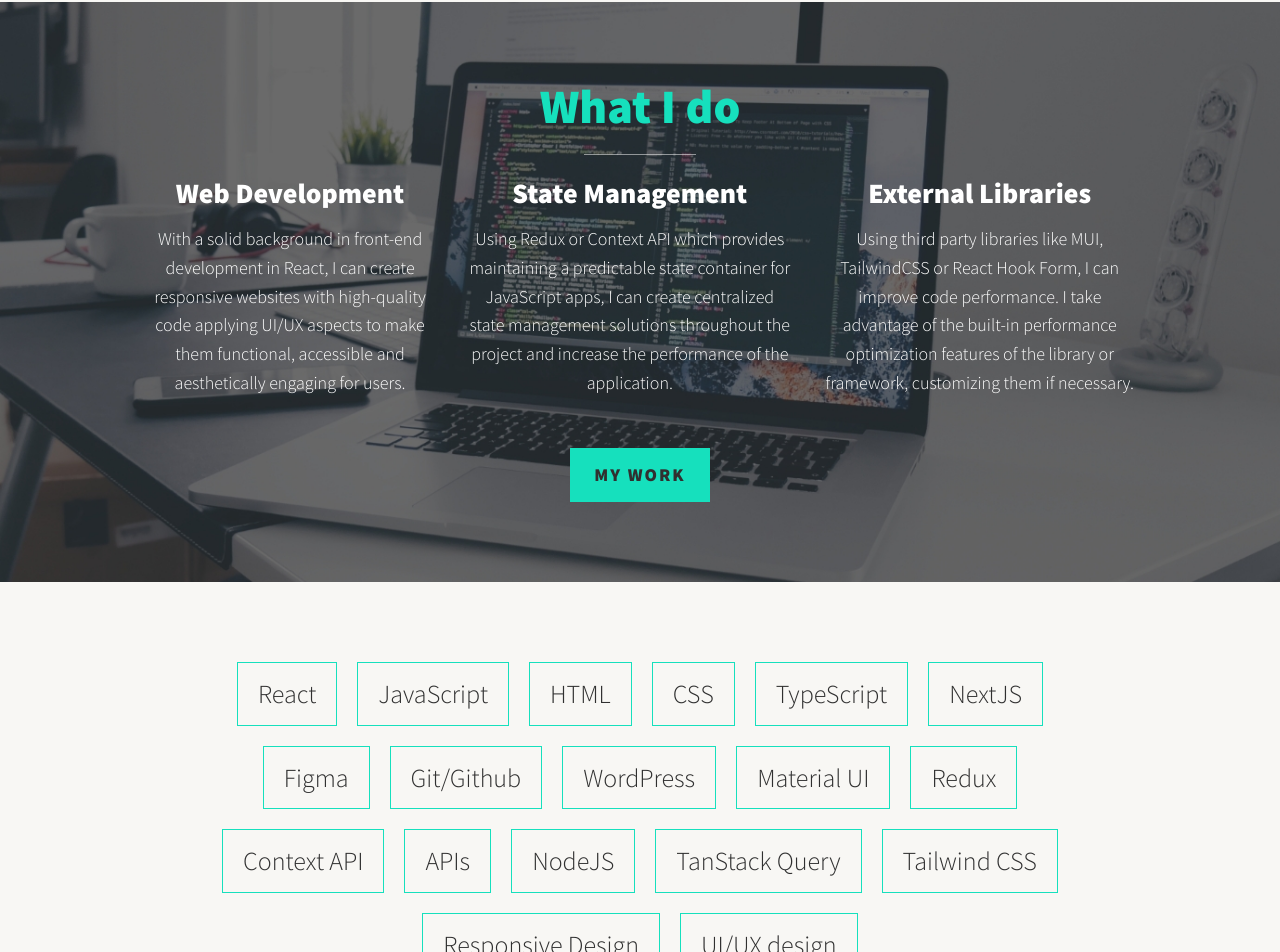
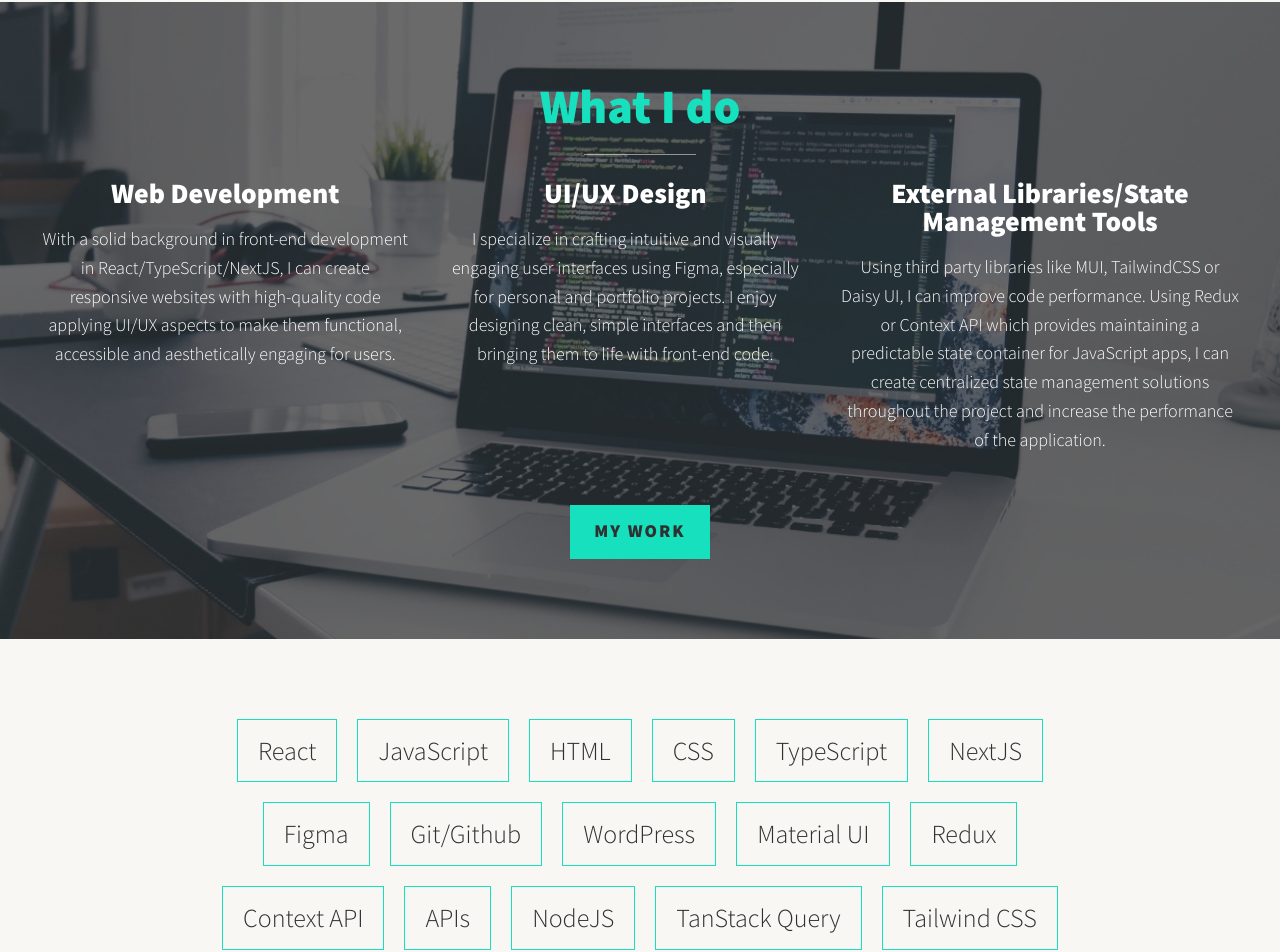
Before and after one commit to GulcinGulcu/Portfolio, a React (Create React App) app: page / in a window 1280 px wide. Shown: the part 1017-1969 px from the top of the page. Built offline with nearby package versions, Linux system fonts and the light colour scheme.

Commit message:
chore: updated service texts

```diff
--- a/src/Components/MyServices/index.jsx
+++ b/src/Components/MyServices/index.jsx
@@ -8,28 +8,29 @@ export const MyServices = () => {
         <div className="service">
           <h3>Web Development</h3>
           <p>
-            With a solid background in front-end development in React, I can
+            With a solid background in front-end development in React/TypeScript/NextJS, I can
             create responsive websites with high-quality code applying UI/UX
             aspects to make them functional, accessible and aesthetically
             engaging for users.
           </p>
         </div>
         <div className="service">
-          <h3>State Management</h3>
+          <h3>UI/UX Design</h3>
           <p>
-            Using Redux or Context API which provides maintaining a predictable
-            state container for JavaScript apps, I can create centralized state
-            management solutions throughout the project and increase the
-            performance of the application.
+            I specialize in crafting intuitive and visually engaging user
+            interfaces using Figma, especially for personal and portfolio
+            projects. I enjoy designing clean, simple interfaces and then
+            bringing them to life with front-end code.
           </p>
         </div>
         <div className="service">
-          <h3>External Libraries</h3>
+          <h3>External Libraries/State Management Tools</h3>
           <p>
-            Using third party libraries like MUI, TailwindCSS or React Hook
-            Form, I can improve code performance. I take advantage of the
-            built-in performance optimization features of the library or
-            framework, customizing them if necessary.
+            Using third party libraries like MUI, TailwindCSS or Daisy UI, I can
+            improve code performance. Using Redux or Context API which provides
+            maintaining a predictable state container for JavaScript apps, I can
+            create centralized state management solutions throughout the project
+            and increase the performance of the application.
           </p>
         </div>
       </div>
--- a/src/Components/MyServices/styles.css
+++ b/src/Components/MyServices/styles.css
@@ -7,7 +7,7 @@
 }
 
 .services {
-    max-width: 1000px;
+    max-width: 1200px;
 }
 
 .service {
@@ -34,7 +34,7 @@
 
     .services {
         display: flex;
-        gap: 1.7rem;
+        gap: 2.5rem;
         margin: 0 auto
     }
 
```
